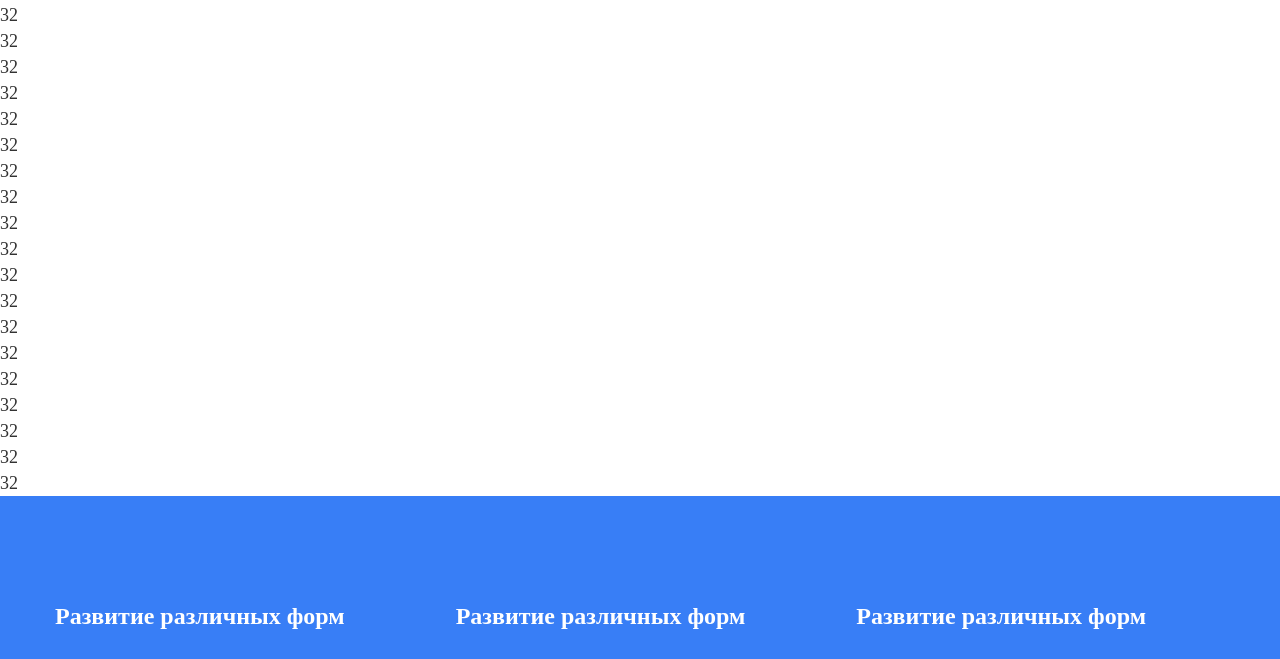
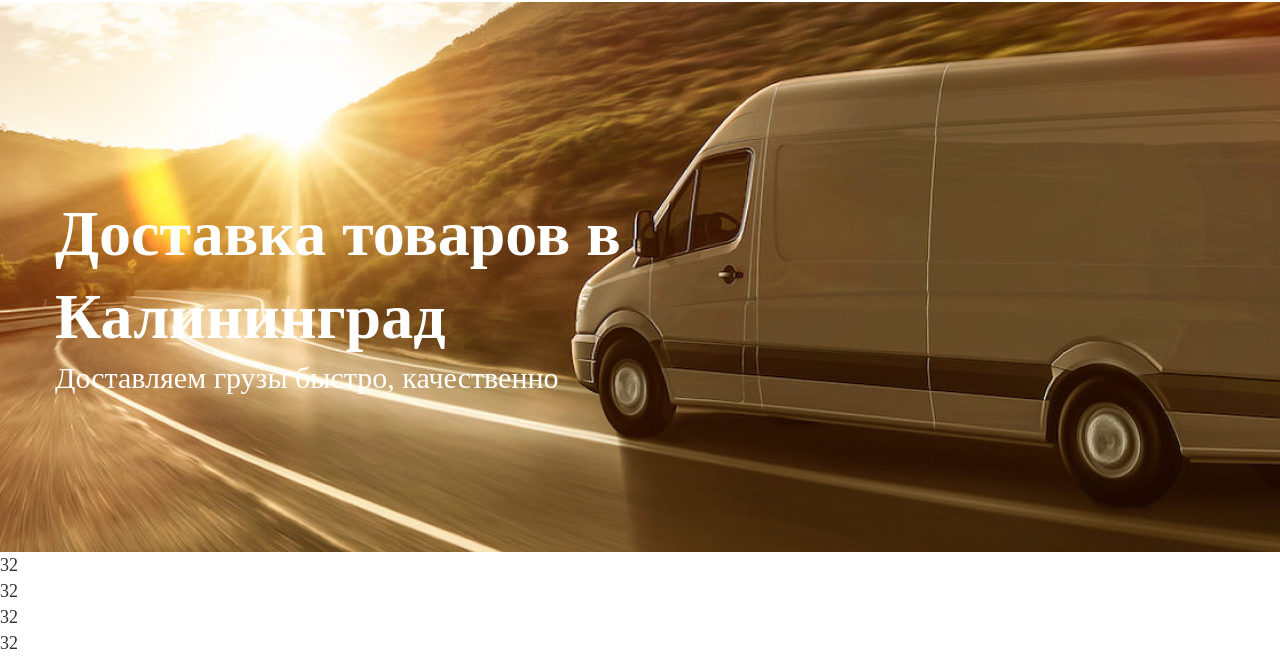
Before and after one commit to Sh3nku/masdos.gulp, a website: page src/index.html in a window 1280 px wide. Shown: the part 98-757 px from the top of the page. Drawn offline with nearby package versions, Linux system fonts and the light colour scheme; files that its build step writes are made by us from their sources; a web font is replaced by a local one.

Commit message:
Баннер

```diff
--- a/src/index.html
+++ b/src/index.html
@@ -1,6 +1,13 @@
 @@include('html/header.html',{
 'title': 'Заголовок'
 })
+<section class="banner">
+    <div class="banner__overlay"></div>
+    <div class="container">
+        <div class="banner__title">Доставка товаров в Калининград</div>
+        <div class="banner__text">Доставляем грузы быстро, качественно </div>
+    </div>
+</section>
 32<br>
 32<br>
 32<br>
--- a/src/scss/components/_main.scss
+++ b/src/scss/components/_main.scss
@@ -31,11 +31,17 @@ main {
     margin-top: 100px;
 }
 
-section._blue {
-    padding: 105px 0;
-    background-color: var( --blue );
+section {
+    padding: 110px 0;
     @media ( max-width: 767px ) {
         padding: 35px 0;
+    }
+    &._blue {
+        padding: 105px 0;
+        background-color: var( --blue );
+        @media ( max-width: 767px ) {
+            padding: 35px 0;
+        }
     }
 }
 
--- /dev/null
+++ b/src/scss/components/banner.scss
@@ -0,0 +1,43 @@
+.banner {
+    height: 550px;
+    background: url("../images/banner.jpg") center no-repeat;
+    background-size: cover;
+    color: var(--white);
+    position: relative;
+    @media ( max-width: 767px ) {
+        height: 450px;
+    }
+    &__overlay {
+        background-color: rgba( 75, 56, 38, .2 );
+        position: absolute;
+        top: 0;
+        left: 0;
+        width: 100%;
+    }
+    &__title {
+        position: relative;
+        z-index: 1;
+        font-size: 64px;
+        line-height: 83px;
+        font-weight: 700;
+        padding-top: 80px;
+        max-width: 720px;
+        @media ( max-width: 767px ) {
+            font-size: 32px;
+            line-height: 42px;
+            padding-top: 115px;
+            max-width: none;
+        }
+    }
+    &__text {
+        position: relative;
+        z-index: 1;
+        font-size: 30px;
+        line-height: 39px;
+        font-weight: 500;
+        @media ( max-width: 767px ) {
+            font-size: 20px;
+            line-height: 26px;
+        }
+    }
+}
--- a/src/scss/fonts.scss
+++ b/src/scss/fonts.scss
@@ -1,3 +1,10 @@
+@font-face{
+	font-family: GolosText;
+	font-display: swap;
+	src: url("../fonts/GolosText-Bold.woff2") format("woff2"), url("../fonts/GolosText-Bold.woff") format("woff");
+	font-weight: 700;
+	font-style: normal;
+}
 @font-face{
 	font-family: GolosText;
 	font-display: swap;
--- a/src/scss/style.scss
+++ b/src/scss/style.scss
@@ -7,4 +7,5 @@
 @import 'components/main';
 @import 'components/header';
 @import 'components/footer';
+@import 'components/banner';
 @import 'components/links';
```
Also changed, not shown: src/fonts/GolosText-Bold.ttf (added), src/images/banner.jpg (added).
